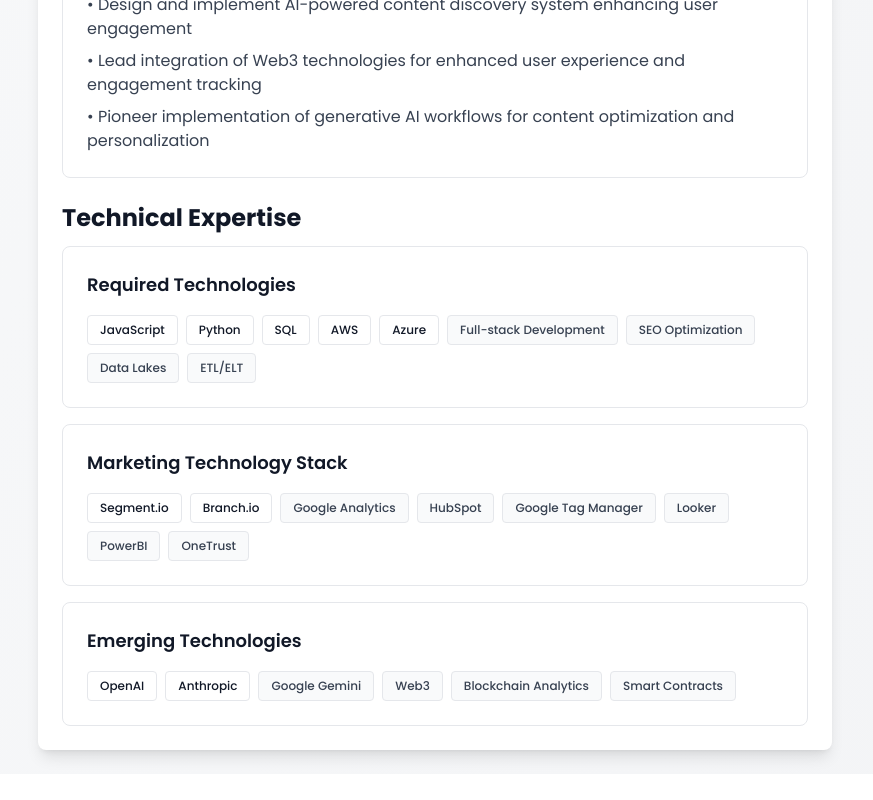
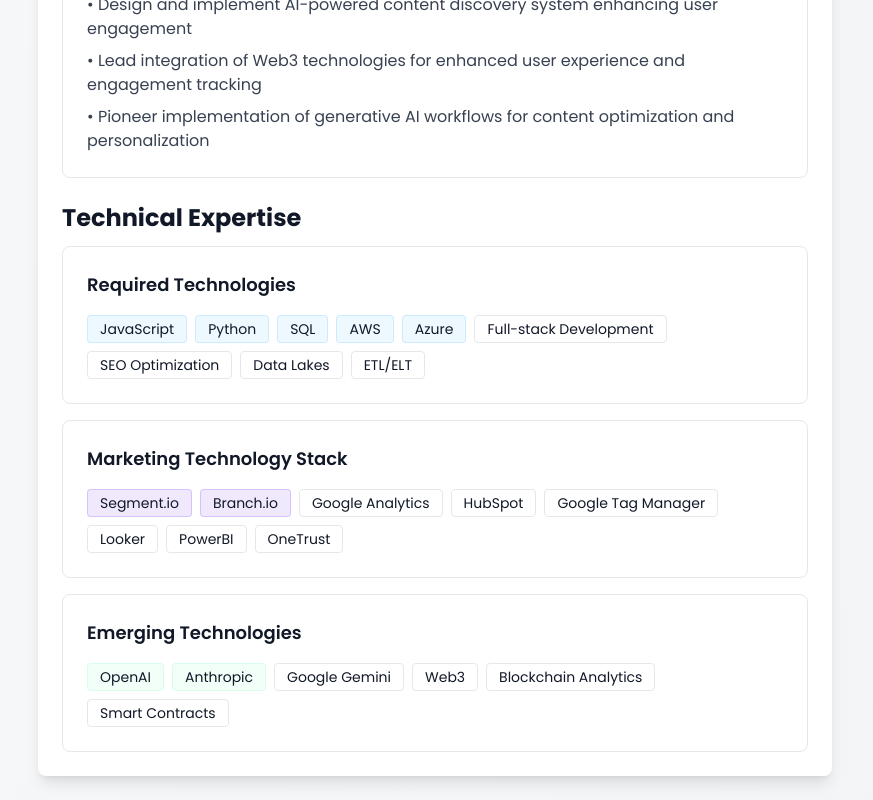
Before and after one commit to ijpatter1/ijpatter1.github.io, a Next.js app: page / in a window 1280 px wide. Shown: the part 2072-2872 px from the top of the page, without its empty margins (205-1078 px from the left). Before the commit the page ends 2846 px from the top, so only its background shows below. Built offline with nearby package versions, Linux system fonts and the light colour scheme.

Commit message:
Add badge colours

```diff
--- a/app/components/Experience.tsx
+++ b/app/components/Experience.tsx
@@ -81,6 +81,7 @@
               className={`
                 text-xs md:text-sm py-1 px-2 bg-white border border-gray-200 text-gray-900 print:text-xs print:py-0.5 print:px-1.5
               `}
+              color="agency-violet"
               aria-label="Employment period">
               November 2021 - Present
             </Badge>
--- a/app/components/TechnicalExpertise.tsx
+++ b/app/components/TechnicalExpertise.tsx
@@ -5,6 +5,7 @@
 
 interface TechCategory {
   title: string;
+  color: 'agency-blue' | 'agency-red' | 'agency-yellow' | 'agency-green' | 'agency-pink' | 'agency-violet';
   items: Array<{
     name: string;
     highlight?: boolean;
@@ -15,6 +16,7 @@
   const categories: TechCategory[] = [
     {
       title: "Required Technologies",
+      color: "agency-blue",
       items: [
         { name: "JavaScript", highlight: true },
         { name: "Python", highlight: true },
@@ -29,6 +31,7 @@
     },
     {
       title: "Marketing Technology Stack",
+      color: "agency-violet",
       items: [
         { name: "Segment.io", highlight: true },
         { name: "Branch.io", highlight: true },
@@ -42,6 +45,7 @@
     },
     {
       title: "Emerging Technologies",
+      color: "agency-green",
       items: [
         { name: "OpenAI", highlight: true },
         { name: "Anthropic", highlight: true },
@@ -66,13 +70,8 @@
                 {category.items.map((item, itemIndex) => (
                   <Badge
                     key={itemIndex}
-                    className={`
-                      text-sm py-1.5 px-3
-                      ${item.highlight
-                        ? 'bg-white border border-gray-200 text-gray-900'
-                        : 'bg-gray-50 text-gray-700'}
-                      print:text-xs print:py-0.5 print:px-1.5
-                    `}
+                    color={item.highlight ? category.color : 'none'}
+                    className="text-sm py-1.5 px-3 print:text-xs print:py-0.5 print:px-1.5"
                   >
                     {item.name}
                   </Badge>
--- a/app/components/ui/Badge.tsx
+++ b/app/components/ui/Badge.tsx
@@ -1,14 +1,38 @@
-'use client'
-
 interface BadgeProps {
   children: React.ReactNode;
   className?: string;
+  color?: 'agency-blue' | 'agency-red' | 'agency-yellow' | 'agency-green' | 'agency-pink' | 'agency-violet' | 'none';
 }
 
-export function Badge({ children, className = '' }: BadgeProps) {
+export function Badge({ children, className = '', color = 'none' }: BadgeProps) {
+  const colorStyles = {
+    none: 'bg-white border border-gray-200 text-gray-900',
+    'agency-blue': 'bg-agency-blue/10 border border-agency-blue/20 text-gray-900',
+    'agency-red': 'bg-agency-red/10 border border-agency-red/20 text-gray-900',
+    'agency-yellow': 'bg-agency-yellow/10 border border-agency-yellow/20 text-gray-900',
+    'agency-green': 'bg-agency-green/10 border border-agency-green/20 text-gray-900',
+    'agency-pink': 'bg-agency-pink/10 border border-agency-pink/20 text-gray-900',
+    'agency-violet': 'bg-agency-violet/10 border border-agency-violet/20 text-gray-900'
+  };
+
   return (
-    <span className={`inline-flex items-center rounded px-2 py-0.5 text-xs font-medium border border-gray-200 ${className}`}>
-      {children}
+    <span
+      className={`
+        inline-flex items-center justify-center
+        whitespace-nowrap rounded
+        leading-none
+        min-h-[1.5rem]
+        transition-colors duration-200
+        print:leading-normal
+        print:min-h-[1.25rem]
+        print:flex print:items-center print:justify-center
+        ${colorStyles[color]}
+        ${className}
+      `}
+    >
+      <span className="inline-block align-middle print:transform print:translate-y-0">
+        {children}
+      </span>
     </span>
   );
 }
```
